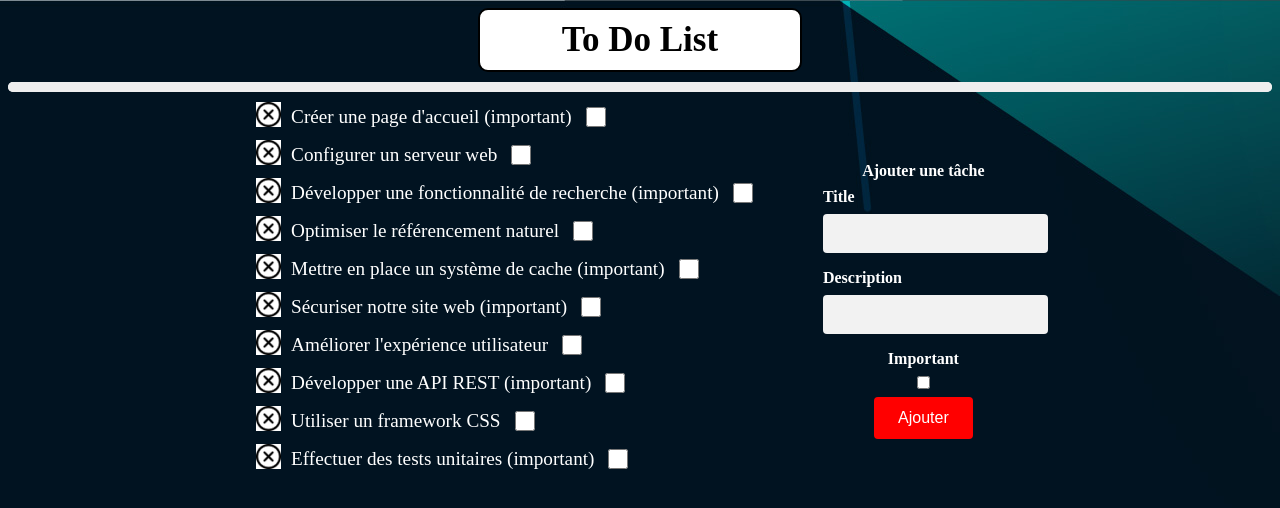
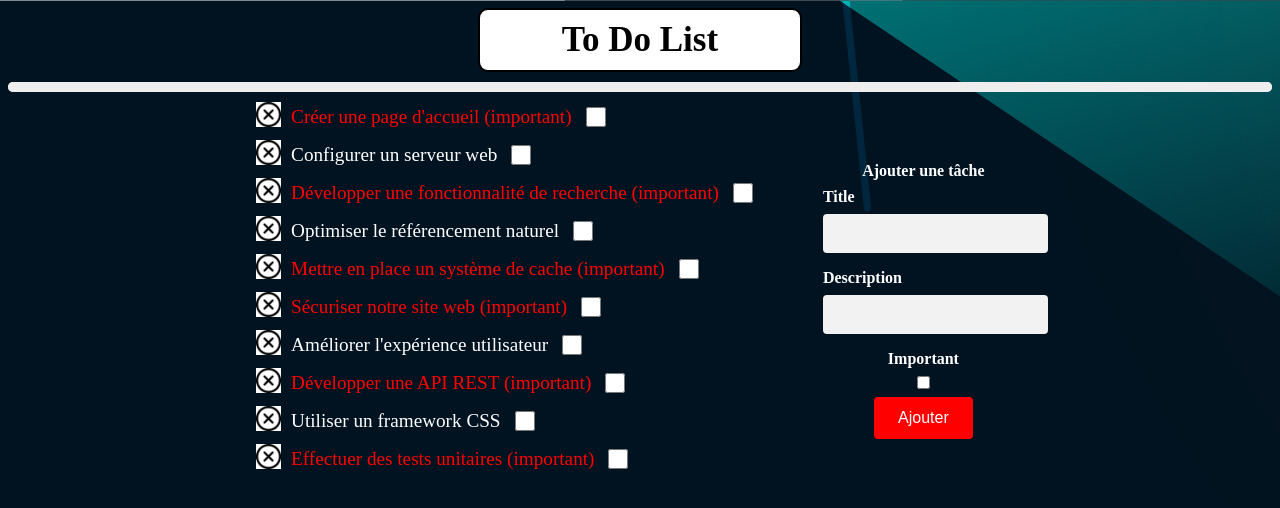
Before and after one commit to Vellanos/Brief_ToDoList, a PHP site: page /assets/php/Tasks/pageTasks.php in a window 1280 px wide. Shown: the top 508 px of the page. Run offline with PHP 8.4, Linux system fonts and the light colour scheme; data comes from the database, SQL or seed files in the repository.

Commit message:
ajout du style rouge pour tache importante

```diff
--- a/assets/css/style.css
+++ b/assets/css/style.css
@@ -123,6 +123,10 @@ li {
   gap: 10px;
 }
 
+.important {
+  color: red;
+}
+
 /* Style de la barre de progress */
 
 progress {
--- a/assets/php/Tasks/listTasks.php
+++ b/assets/php/Tasks/listTasks.php
@@ -5,7 +5,8 @@
             $removeLink = '<a href="./pageTasks.php?' . $removeUrl . '"><img class="button-delete" src="../../img/delete_button.png" alt="bouton delete"></a>';
             $checkbox = '<input type="checkbox" class="check_progress" name="task-' . $task->getId() . '">';
             if ($task->getImportant() == 1){
-                echo ('<li>'.$removeLink.$task->getTitle() . " (important)" . $checkbox . '</li>');
+                echo ('<li class="important">'.$removeLink.$task->getTitle() . " (important)" . $checkbox . '</li>');
+
             } else {
                 echo ('<li>'.$removeLink.$task->getTitle() . $checkbox . '</li>');
             }
```
